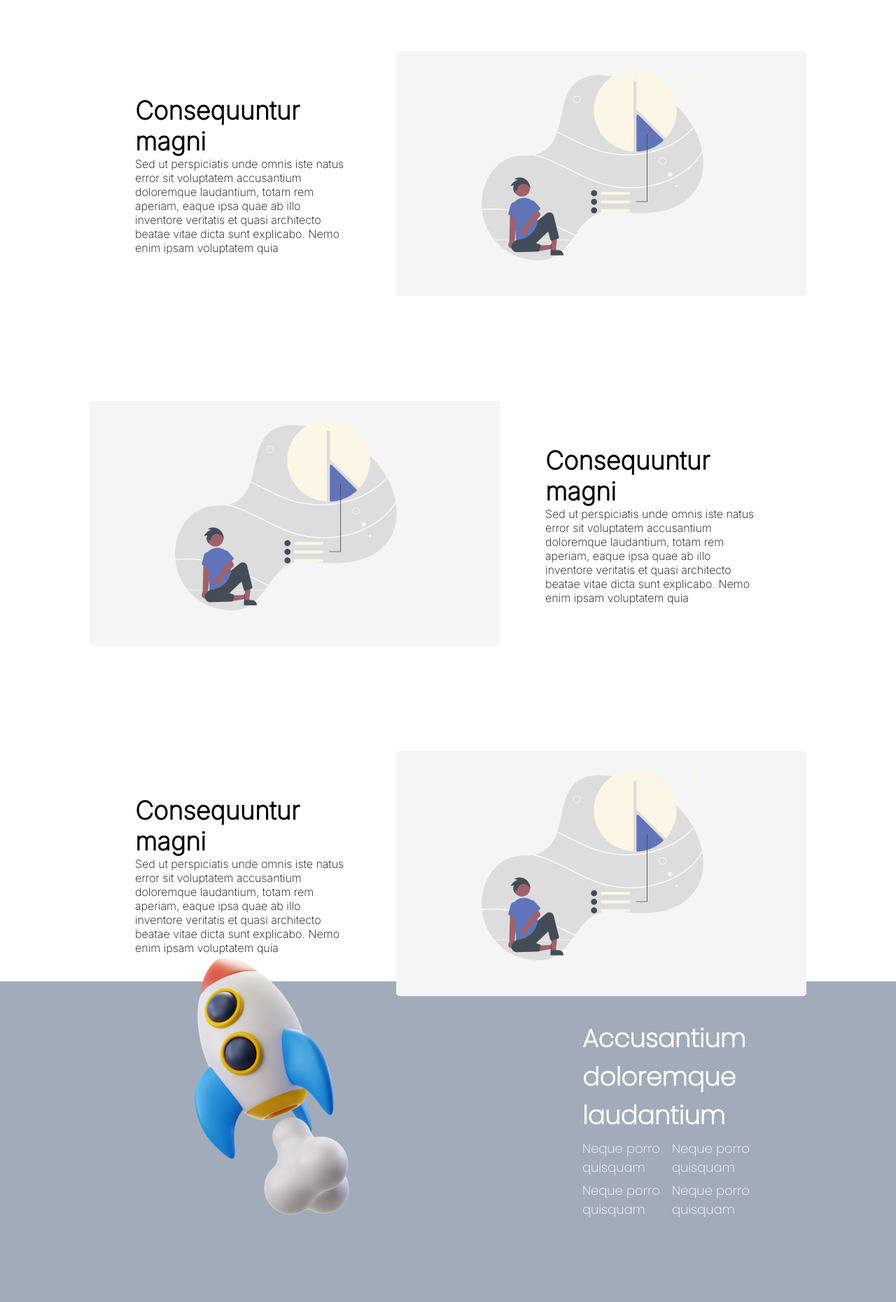
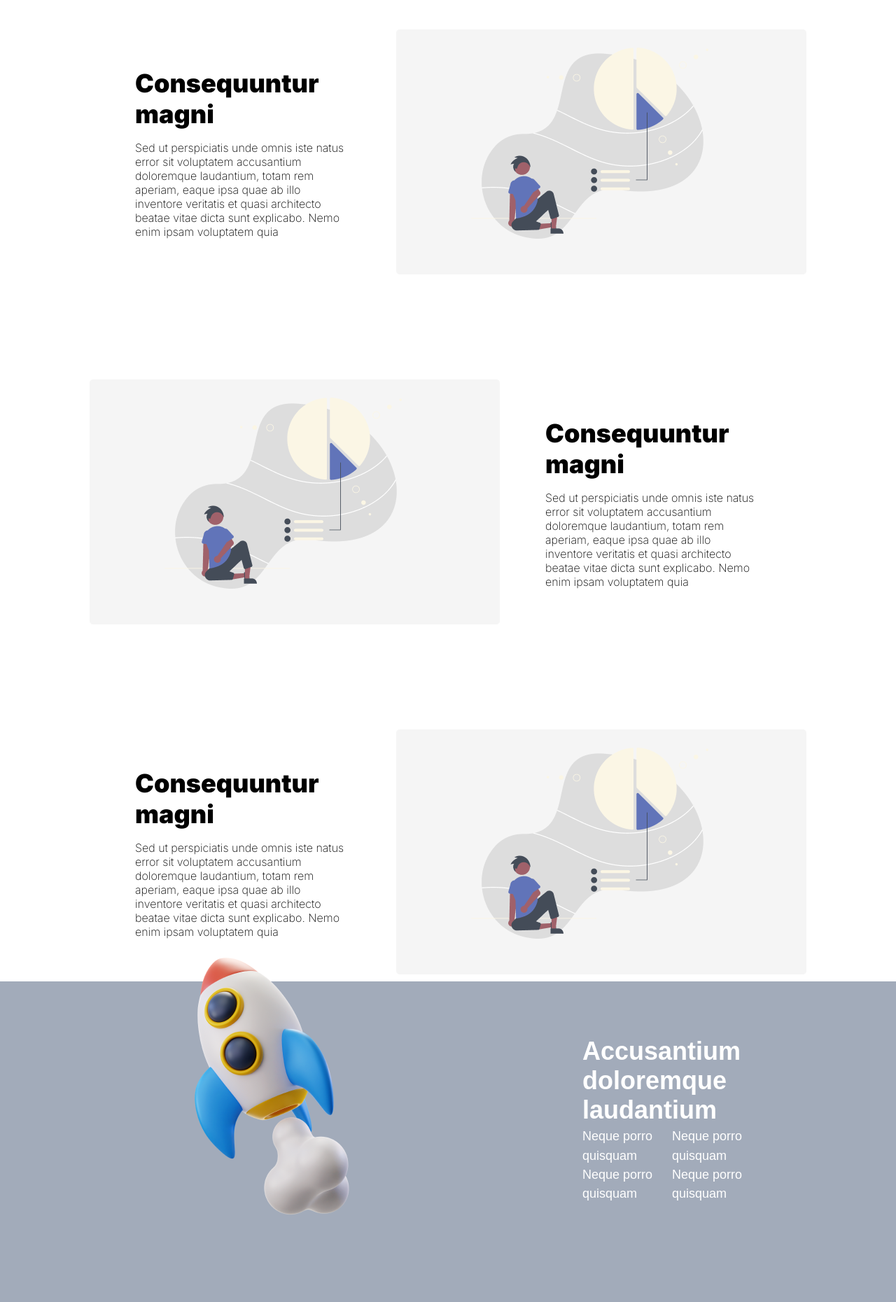
Before and after one commit to Swayamsvk/sur-sparrow-task, a PHP site: page / in a window 1280 px wide. Shown: the part 3560-5420 px from the top of the page at 70% size. Run offline with PHP 8.4, Linux system fonts and the light colour scheme.

Commit message:
modified styling

```diff
--- a/css/style.css
+++ b/css/style.css
@@ -55,7 +55,7 @@
 }
 
 .rightNav li a:hover {
-  color: green;
+  color: #6174b9;
 }
 
 .nav-list {
@@ -209,6 +209,7 @@
   font-size: 18px;
   font-weight: 300;
   font-family: "Poppins", sans-serif;
+  margin-top: 4%;
 }
 
 .secondSection .box-sub-two {
@@ -252,6 +253,7 @@
   font-size: 18px;
   font-weight: 300;
   font-family: "Poppins", sans-serif;
+  margin-top: 4%;
 }
 
 .divc-sub-two-common {
@@ -424,6 +426,7 @@
   font-size: 16px;
   font-weight: 300;
   font-family: "Inter", sans-serif;
+  margin-top: 5%;
 }
 
 footer {
@@ -487,7 +490,6 @@ footer {
   display: flex;
   justify-content: center;
   flex-direction: column;
-  align-items: center;
   width: 50%;
 }
 
@@ -589,3 +591,10 @@ footer {
   font-family: "Montserrat", sans-serif;
   font-weight: 700;
 }
+.signup-box .form .body .warning {
+  width: 412px;
+  font-size: 12px;
+  font-weight: 400;
+  font-family: "Montserrat", sans-serif;
+  margin-top: 2%;
+}
--- a/index.html
+++ b/index.html
@@ -9,7 +9,7 @@
   <title>Maxeon</title>
   <link rel="preconnect" href="https://fonts.googleapis.com">
   <link rel="preconnect" href="https://fonts.gstatic.com" crossorigin>
-  <link href="https://fonts.googleapis.com/css2?family=Poppins:wght@200&display=swap" rel="stylesheet">
+  <link href="https://fonts.googleapis.com/css2?family=Inter:wght@900&display=swap" rel="stylesheet">
   <link rel="preconnect" href="https://fonts.googleapis.com">
   <link rel="preconnect" href="https://fonts.gstatic.com" crossorigin>
   <link href="https://fonts.googleapis.com/css2?family=Montserrat:wght@200&display=swap" rel="stylesheet">
@@ -133,9 +133,10 @@
       </div>
       <div class="secondHalf">
         <p class="text-big">EVOLVE. EXPLORE.</p>
-        <p class="text-small">All the pods you hold dear, find them here first. From chart toppers to newly
+        <p class="text-small" style="margin-top: 4%;">All the pods you hold dear, find them here first. From chart
+          toppers to newly
           discovered gems.</p>
-        <div class="button">Listen Now</div>
+        <div class="button" style="margin-top: 6%;">Listen Now</div>
       </div>
     </div>
 
@@ -202,13 +203,17 @@
       <div class="box-main">
 
 
-        <div class="firstHalf-sub-footer">
-          <p class="text-small-footer-common text-color-footer-common">Neque porro quisquam</p>
-          <p class="text-small-footer-common text-color-footer-common">Neque porro quisquam</p>
+        <div class="firstHalf">
+          <p class="text-small-footer-common text-color-footer-common">Neque porro</p>
+          <p class="text-small-footer-common text-color-footer-common">quisquam</p>
+          <p class="text-small-footer-common text-color-footer-common">Neque porro</p>
+          <p class="text-small-footer-common text-color-footer-common">quisquam</p>
         </div>
-        <div class="secondHalf-sub-footer">
-          <p class="text-small-footer-common text-color-footer-common">Neque porro quisquam</p>
-          <p class="text-small-footer-common text-color-footer-common">Neque porro quisquam</p>
+        <div class="secondHalf">
+          <p class="text-small-footer-common text-color-footer-common">Neque porro</p>
+          <p class="text-small-footer-common text-color-footer-common">quisquam</p>
+          <p class="text-small-footer-common text-color-footer-common">Neque porro</p>
+          <p class="text-small-footer-common text-color-footer-common">quisquam</p>
         </div>
       </div>
 
@@ -231,6 +236,7 @@
         <label>Confirm Password</label>
         <input class="input" type="password" placeholder="Re-enter password">
         <input class="signup-button" type="button" value="Sign Up">
+        <p class="warning">By signing up, you agree to our Terms of Service & Privacy Policy.</p>
       </div>
     </form>
   </div>
```
